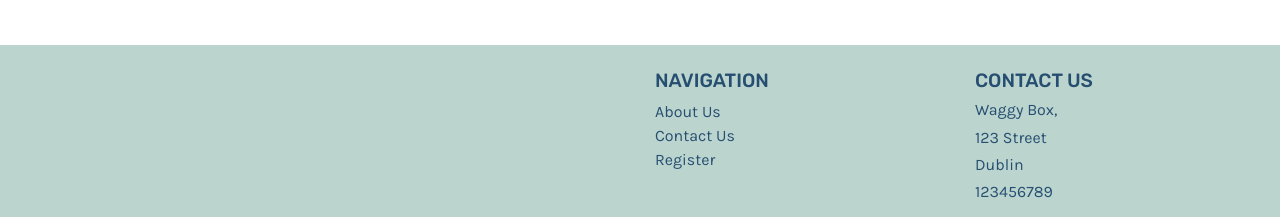
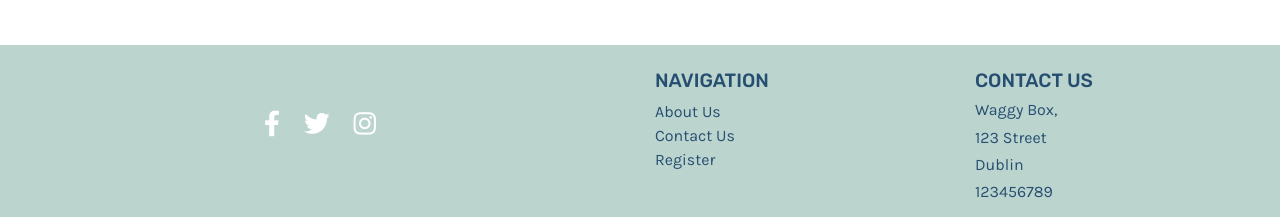
Before and after one commit to ClaireLally8/Waggy-Box, a Django app: page /about/ in a window 1280 px wide. Shown: the part 3082-3299 px from the top of the page. Run offline with Django 3.2, Linux system fonts and the light colour scheme; some libraries are stand-ins or nearby versions.

Commit message:
Added social media links to footer

```diff
--- a/static/css/base.css
+++ b/static/css/base.css
@@ -46,6 +46,18 @@ footer {
 .link:hover {
     color:#679186;
     text-decoration:underline;
+}
+.social-media {
+    font-size:1.6rem;
+    vertical-align: middle;
+    color:white;
+}
+.social-media:hover {
+    color:#264e70!important;
+}
+.media-footer {
+    vertical-align: middle;
+    line-height: 7rem;
 }
 .section {
     padding: 4rem 0rem 3rem 0rem;
--- a/templates/base.html
+++ b/templates/base.html
@@ -101,7 +101,19 @@
     <footer class="page-footer font-small light-noshadow pt-4">
       <div class="container-fluid text-center text-md-left">
         <div class="row">
-          <div class="col-md-6 mt-md-0 mt-3"></div>
+          <div class="col-md-6 mt-md-0 mt-3 d-flex justify-content-center media-footer">
+          <!-- Facebook -->
+          <a class="fb-ic social-media" href='https://www.facebook.com/' target="_blank">
+            <i class="fab fa-facebook-f mr-4"> </i>
+          </a>
+          <!-- Twitter -->
+          <a class="tw-ic social-media" href='https://twitter.com/explore' target="_blank">
+            <i class="fab fa-twitter mr-4"> </i>
+          </a>
+          <!--Instagram-->
+          <a class="ins-ic social-media" href='https://www.instagram.com/' target="_blank">
+            <i class="fab fa-instagram"> </i>
+          </a></div>
           <hr class="clearfix w-100 d-md-none pb-3">
           <div class="col-md-3 mb-md-0 mb-3">
             <h5 class="text-uppercase footer-head">Navigation</h5>
```
